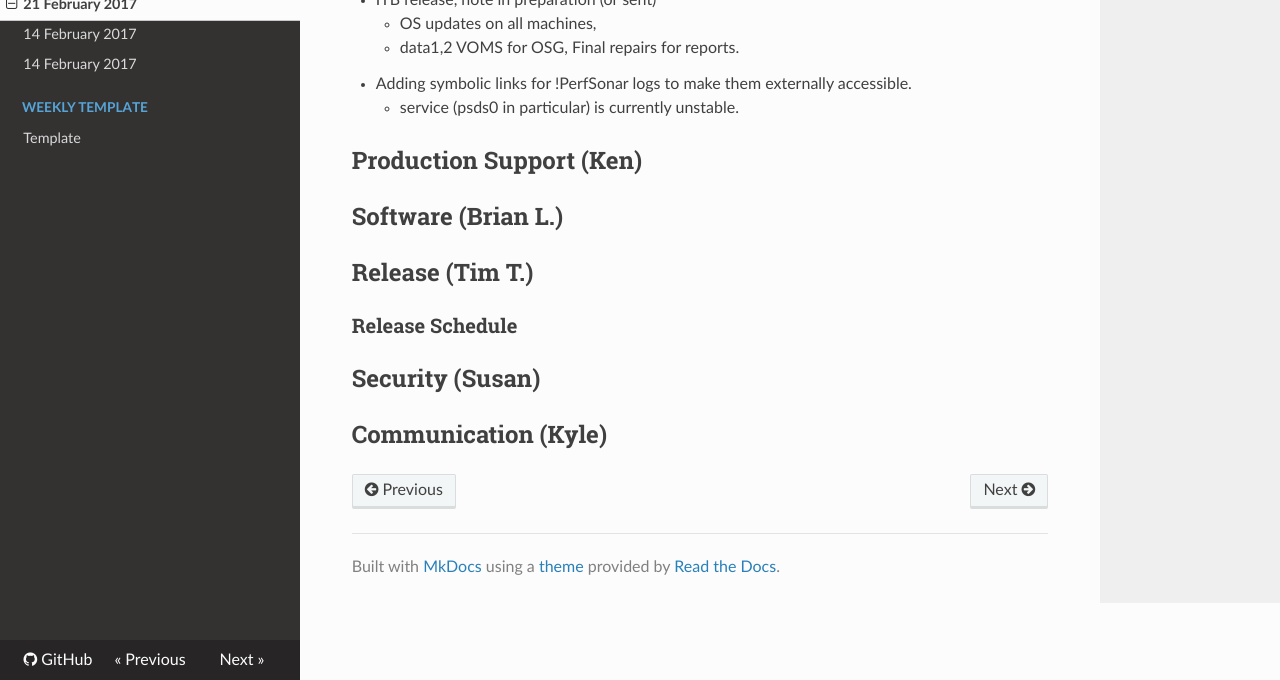
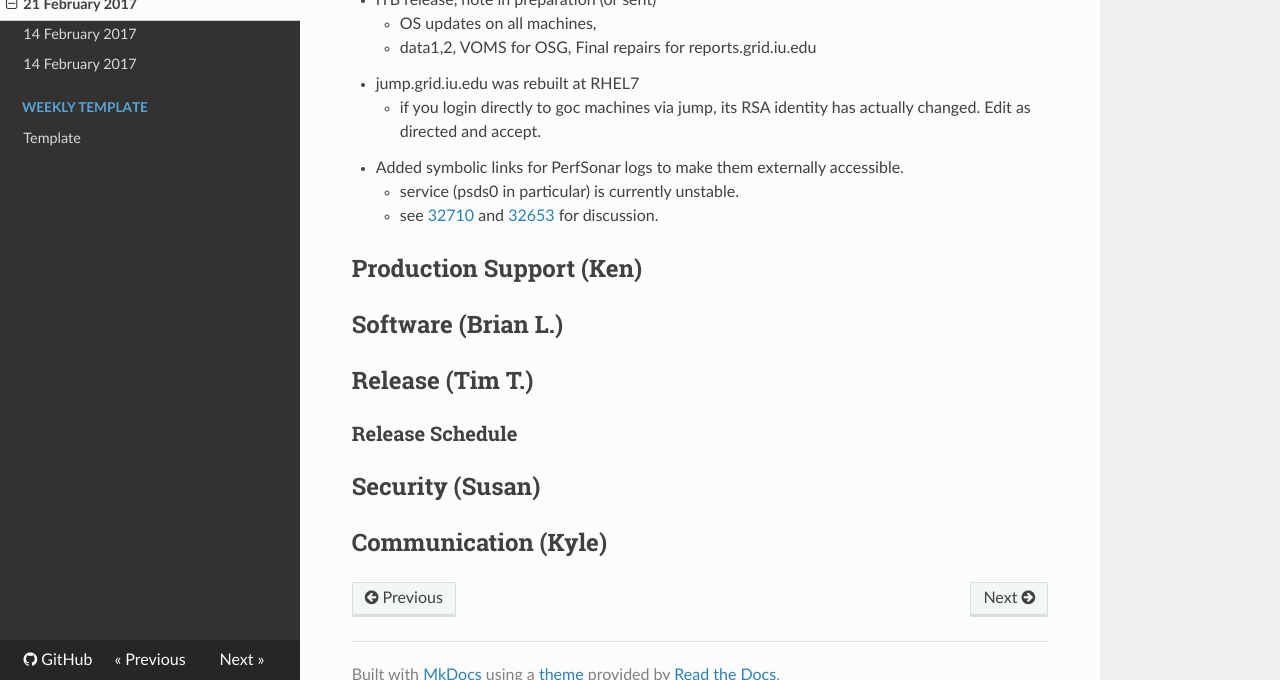
Before and after one commit to zsshah/production, an MkDocs documentation site: the page built from docs/WeeklyMinutes/21Feb2017.md, in a window 1280 px wide and 900 px high, scrolled down 1999 px, cut to the strip 220-900 px from the top of the window. Built offline with MkDocs 1.6.1, drawn with Linux system fonts in a browser that asks for light colours; nearby versions of some CDN libraries; old or Windows-style settings are respelled for this version of MkDocs.

Commit message:
Update 21Feb2017.md

```diff
--- a/docs/WeeklyMinutes/21Feb2017.md
+++ b/docs/WeeklyMinutes/21Feb2017.md
@@ -31,9 +31,12 @@
    * <img src="http://osg-flock.grid.iu.edu/monitoring/condor/condor_7day.png" width='630' height='390'  /><br>
    * ITB release, note in preparation (or sent)
       * OS updates on all machines,
-      * data1,2 VOMS for OSG, Final repairs for reports.
-   * Adding symbolic links for !PerfSonar logs to make them externally accessible.
+      * data1,2, VOMS for OSG, Final repairs for reports.grid.iu.edu
+   * jump.grid.iu.edu was rebuilt at RHEL7
+      * if you login directly to goc machines via jump, its RSA identity has actually changed. Edit as directed and accept.
+   * Added symbolic links for PerfSonar logs to make them externally accessible.
       * service (psds0 in particular) is currently unstable.
+      * see [32710](https://ticket.grid.iu.edu/32710) and [32653](https://ticket.grid.iu.edu/32653) for discussion.
 
 ## Production Support (Ken)
 
```
